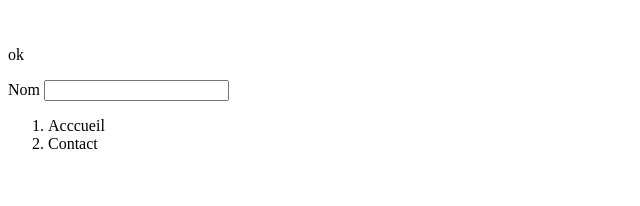
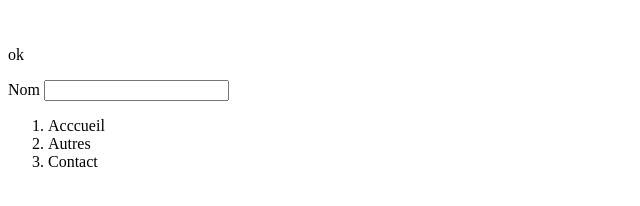
Before and after one commit to softjunior/softjunior.com, a plain HTML site: page Junior.html in a window 1280 px wide. Shown: the full height of the page, 0-640 px from the left. Drawn offline with Linux system fonts and the light colour scheme.

Commit message:
Update Junior.html
add olter

```diff
--- a/Junior.html
+++ b/Junior.html
@@ -12,6 +12,7 @@
     <input type="text" >
     <ol>
         <li>Acccueil</li>
+        <li>Autres</li>
         <li>Contact</li>
     </ol>
 </body>
```
